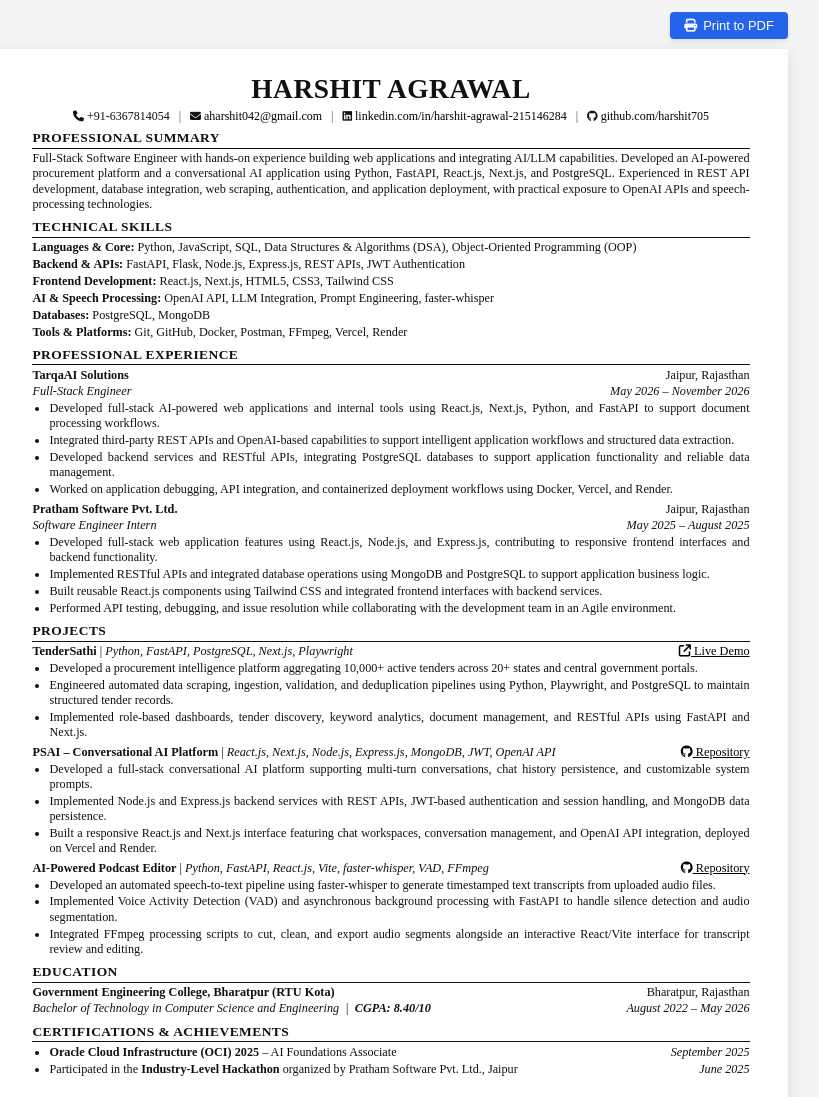
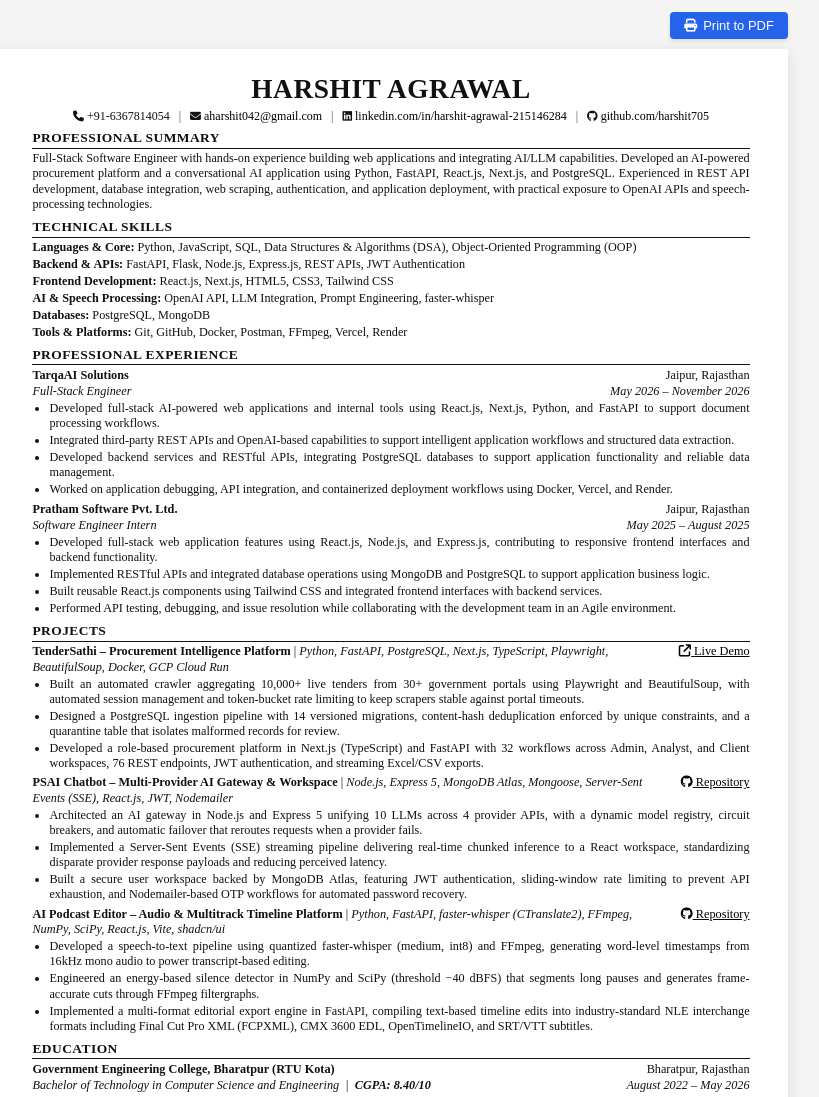
Before and after one commit to harshit705/Harshit-Resume-, a plain HTML site: page index.html in a window 1280 px wide. Shown: the top 1097 px of the page, without its empty margins (249-1068 px from the left). Drawn offline with Linux system fonts and the light colour scheme.

Commit message:
Update Projects section with detailed technical architecture and metrics

```diff
--- a/index.html
+++ b/index.html
@@ -283,45 +283,45 @@
     <section>
       <h2>Projects</h2>
 
-      <!-- 1. TenderSathi (Flagship Data Engineering) -->
+      <!-- 1. TenderSathi – Procurement Intelligence Platform -->
       <div class="subheading">
         <div class="row">
-          <span><strong class="bold">TenderSathi</strong> | <em>Python, FastAPI, PostgreSQL, Next.js, Playwright</em></span>
+          <span><strong class="bold">TenderSathi – Procurement Intelligence Platform</strong> | <em>Python, FastAPI, PostgreSQL, Next.js, TypeScript, Playwright, BeautifulSoup, Docker, GCP Cloud Run</em></span>
           <span class="separator"> | </span>
           <span class="right"><a href="https://dev.tendersathi.xyz/" target="_blank" style="text-decoration: underline;"><i class="fa-solid fa-arrow-up-right-from-square"></i> Live Demo</a></span>
         </div>
         <ul>
-          <li>Developed a procurement intelligence platform aggregating 10,000+ active tenders across 20+ states and central government portals.</li>
-          <li>Engineered automated data scraping, ingestion, validation, and deduplication pipelines using Python, Playwright, and PostgreSQL to maintain structured tender records.</li>
-          <li>Implemented role-based dashboards, tender discovery, keyword analytics, document management, and RESTful APIs using FastAPI and Next.js.</li>
+          <li>Built an automated crawler aggregating 10,000+ live tenders from 30+ government portals using Playwright and BeautifulSoup, with automated session management and token-bucket rate limiting to keep scrapers stable against portal timeouts.</li>
+          <li>Designed a PostgreSQL ingestion pipeline with 14 versioned migrations, content-hash deduplication enforced by unique constraints, and a quarantine table that isolates malformed records for review.</li>
+          <li>Developed a role-based procurement platform in Next.js (TypeScript) and FastAPI with 32 workflows across Admin, Analyst, and Client workspaces, 76 REST endpoints, JWT authentication, and streaming Excel/CSV exports.</li>
         </ul>
       </div>
 
-      <!-- 2. PSAI (Conversational AI Platform) -->
+      <!-- 2. PSAI Chatbot – Multi-Provider AI Gateway & Workspace -->
       <div class="subheading" style="margin-top: 3px;">
         <div class="row">
-          <span><strong class="bold">PSAI – Conversational AI Platform</strong> | <em>React.js, Next.js, Node.js, Express.js, MongoDB, JWT, OpenAI API</em></span>
+          <span><strong class="bold">PSAI Chatbot – Multi-Provider AI Gateway & Workspace</strong> | <em>Node.js, Express 5, MongoDB Atlas, Mongoose, Server-Sent Events (SSE), React.js, JWT, Nodemailer</em></span>
           <span class="separator"> | </span>
           <span class="right"><a href="https://github.com/harshit705/Psai-Chatbot" target="_blank" style="text-decoration: underline;"><i class="fa-brands fa-github"></i> Repository</a></span>
         </div>
         <ul>
-          <li>Developed a full-stack conversational AI platform supporting multi-turn conversations, chat history persistence, and customizable system prompts.</li>
-          <li>Implemented Node.js and Express.js backend services with REST APIs, JWT-based authentication and session handling, and MongoDB data persistence.</li>
-          <li>Built a responsive React.js and Next.js interface featuring chat workspaces, conversation management, and OpenAI API integration, deployed on Vercel and Render.</li>
+          <li>Architected an AI gateway in Node.js and Express 5 unifying 10 LLMs across 4 provider APIs, with a dynamic model registry, circuit breakers, and automatic failover that reroutes requests when a provider fails.</li>
+          <li>Implemented a Server-Sent Events (SSE) streaming pipeline delivering real-time chunked inference to a React workspace, standardizing disparate provider response payloads and reducing perceived latency.</li>
+          <li>Built a secure user workspace backed by MongoDB Atlas, featuring JWT authentication, sliding-window rate limiting to prevent API exhaustion, and Nodemailer-based OTP workflows for automated password recovery.</li>
         </ul>
       </div>
 
-      <!-- 3. AI Podcast Editor (Speech Processing & Media Engineering) -->
+      <!-- 3. AI Podcast Editor – Audio & Multitrack Timeline Platform -->
       <div class="subheading" style="margin-top: 3px;">
         <div class="row">
-          <span><strong class="bold">AI-Powered Podcast Editor</strong> | <em>Python, FastAPI, React.js, Vite, faster-whisper, VAD, FFmpeg</em></span>
+          <span><strong class="bold">AI Podcast Editor – Audio & Multitrack Timeline Platform</strong> | <em>Python, FastAPI, faster-whisper (CTranslate2), FFmpeg, NumPy, SciPy, React.js, Vite, shadcn/ui</em></span>
           <span class="separator"> | </span>
           <span class="right"><a href="https://github.com/harshit705/podcast-editor" target="_blank" style="text-decoration: underline;"><i class="fa-brands fa-github"></i> Repository</a></span>
         </div>
         <ul>
-          <li>Developed an automated speech-to-text pipeline using faster-whisper to generate timestamped text transcripts from uploaded audio files.</li>
-          <li>Implemented Voice Activity Detection (VAD) and asynchronous background processing with FastAPI to handle silence detection and audio segmentation.</li>
-          <li>Integrated FFmpeg processing scripts to cut, clean, and export audio segments alongside an interactive React/Vite interface for transcript review and editing.</li>
+          <li>Developed a speech-to-text pipeline using quantized faster-whisper (medium, int8) and FFmpeg, generating word-level timestamps from 16kHz mono audio to power transcript-based editing.</li>
+          <li>Engineered an energy-based silence detector in NumPy and SciPy (threshold −40 dBFS) that segments long pauses and generates frame-accurate cuts through FFmpeg filtergraphs.</li>
+          <li>Implemented a multi-format editorial export engine in FastAPI, compiling text-based timeline edits into industry-standard NLE interchange formats including Final Cut Pro XML (FCPXML), CMX 3600 EDL, OpenTimelineIO, and SRT/VTT subtitles.</li>
         </ul>
       </div>
     </section>
```
